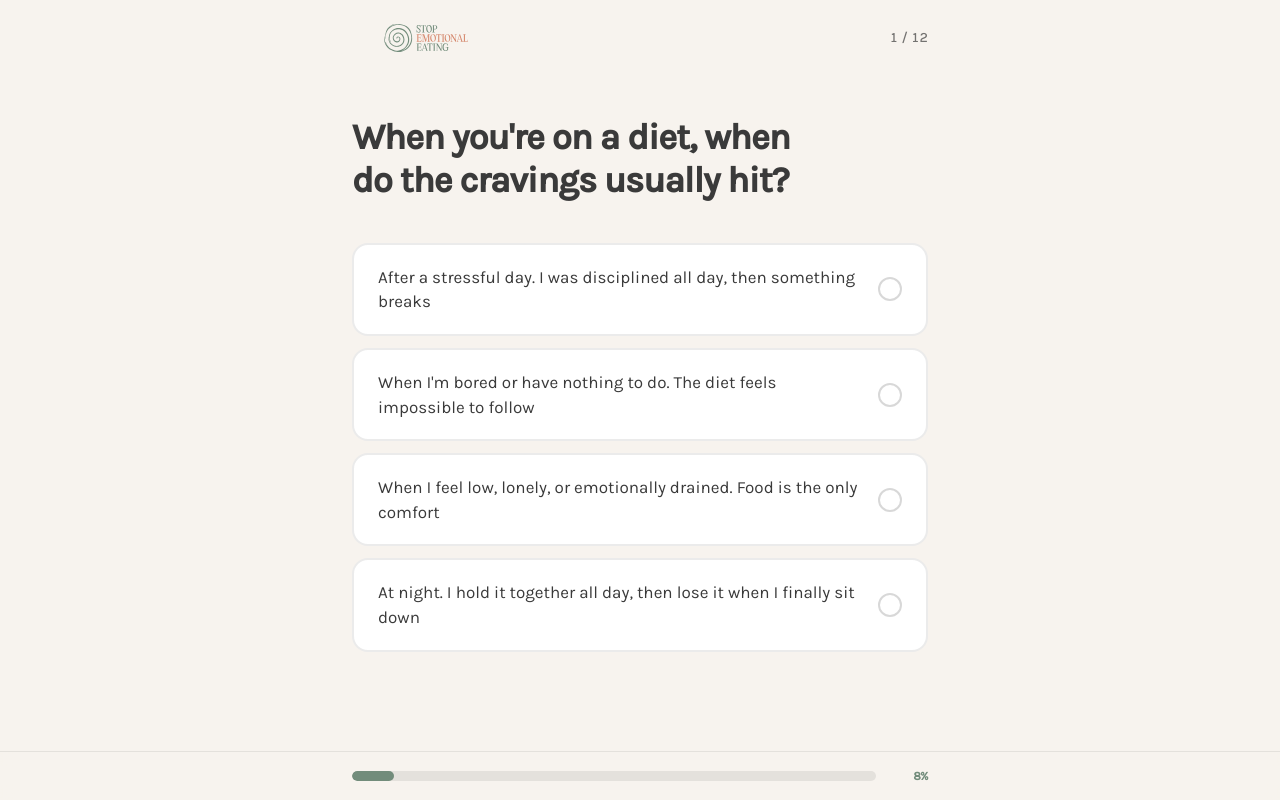
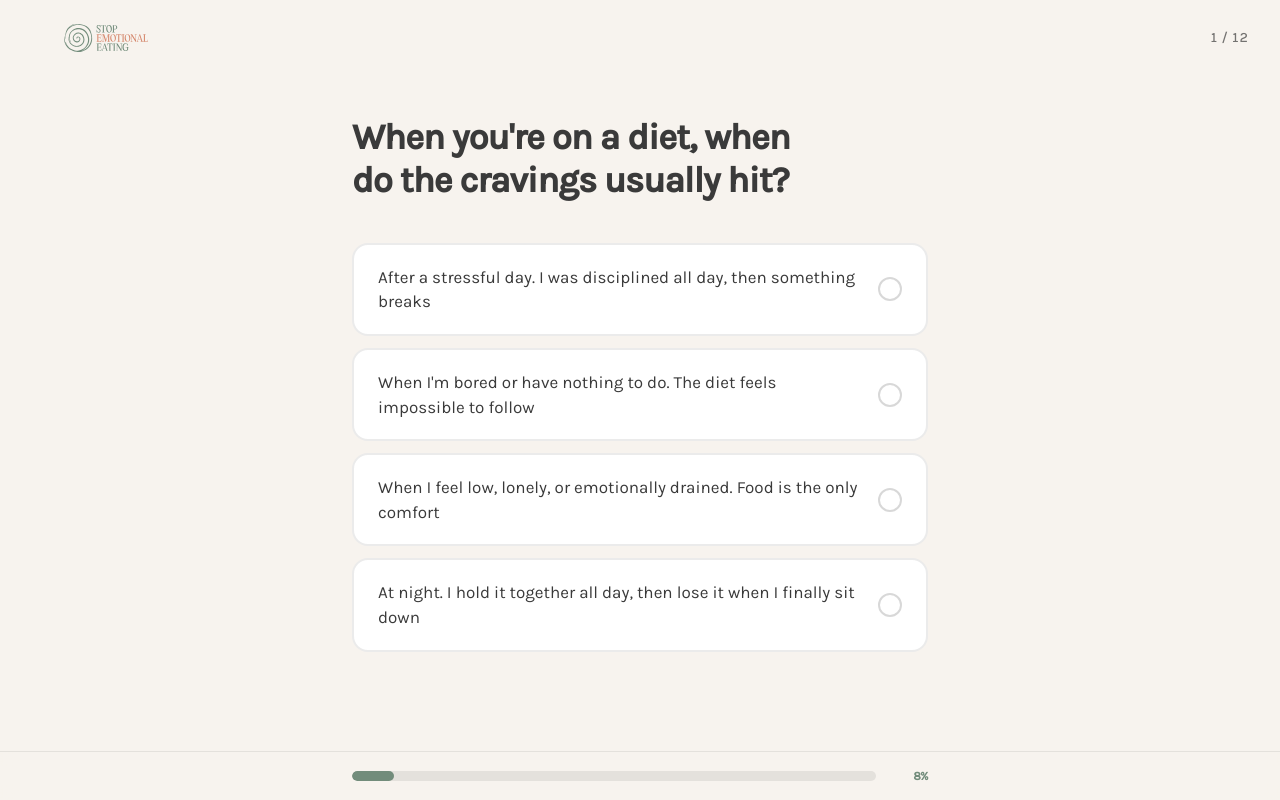
Before and after one commit to stefanpopadic/stop-emotional-eating, a React (Vite) app: page / in a window 1280 px wide. Built offline with nearby package versions, Linux system fonts and the light colour scheme.

Commit message:
Push logo and step counter to true viewport corners

```diff
--- a/src/pages/Quiz.tsx
+++ b/src/pages/Quiz.tsx
@@ -326,8 +326,7 @@ function Shell({
 }) {
   return (
     <div className="min-h-screen bg-warm-linen flex flex-col pb-24">
-      <header className="px-4 sm:px-6 pt-5 pb-2">
-        <div className="max-w-xl mx-auto flex items-center justify-between gap-3">
+      <header className="px-5 sm:px-8 pt-5 pb-2 flex items-center justify-between gap-3">
         <div className="flex items-center gap-1">
           <button
             onClick={onBack}
@@ -368,7 +367,6 @@ function Shell({
         >
           {stepLabel ?? '0'}
         </span>
-        </div>
       </header>
 
       {children}
```
Lines whose indentation alone changed are shown as unchanged.
